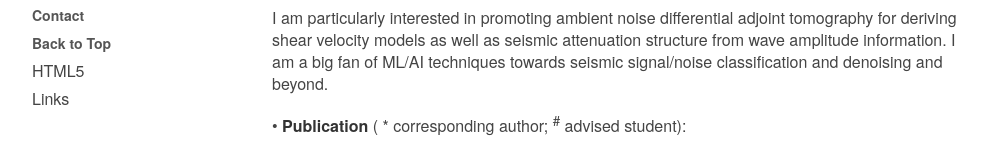
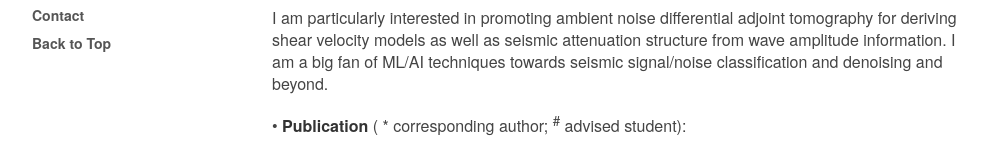
Before and after one commit to liuxinSCer/liuxinSCer.github.io, a plain HTML site: page index.html in a window 1280 px wide. Shown: the part 477-633 px from the top of the page, without its empty margins (138-1136 px from the left). Drawn offline with Linux system fonts and the light colour scheme.

Commit message:
Add files via upload
minor update

```diff
--- a/index.html
+++ b/index.html
@@ -71,8 +71,8 @@
         <li><a href="#awards">Awards</a></li>
         <li><a href="#contact">Contact</a></li>
         <li><a href="#">Back to Top</a></li>
-        <li>HTML5</li>
-        <li>Links</li>
+        <!-- <li>HTML5</li> -->
+        <!-- <li>Links</li> -->
         <li>&nbsp;</li>
       </ul></nav>
     </div>
```
